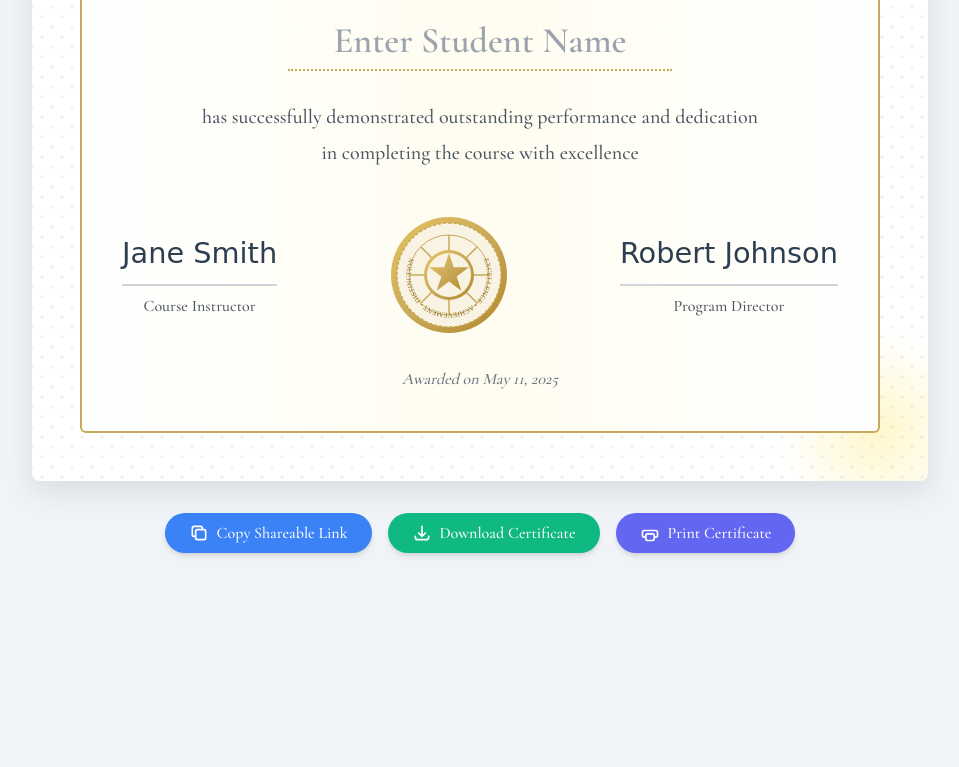
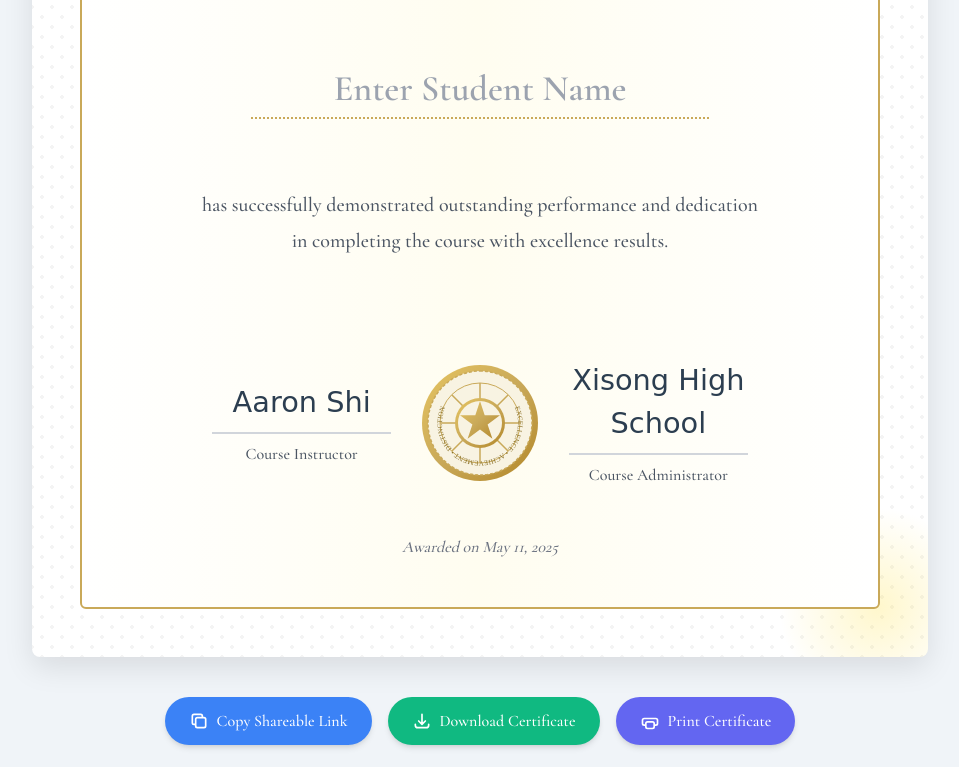
Before and after one commit to aaronshi1129/cert-to-mom, a plain HTML site: page index.html in a window 1280 px wide. Shown: the part 225-992 px from the top of the page, without its empty margins (160-1119 px from the left). Before the commit the page ends 810 px from the top, so only its background shows below. Drawn offline with nearby package versions, Linux system fonts and the light colour scheme.

Commit message:
Update index.html

```diff
--- a/index.html
+++ b/index.html
@@ -24,6 +24,9 @@
             box-shadow: 0 10px 30px rgba(0, 0, 0, 0.1);
             position: relative;
             overflow: hidden;
+            display: flex;
+            justify-content: center;
+            align-items: center;
         }
         .certificate::before {
             content: '';
@@ -51,6 +54,10 @@
         .certificate-border {
             border: 2px solid #c9a959;
             background: linear-gradient(to right, #fff, #fffdf0, #fff);
+            width: 100%;
+            display: flex;
+            flex-direction: column;
+            align-items: center;
         }
         .seal {
             width: 120px;
@@ -100,33 +107,33 @@
 <body class="min-h-screen flex flex-col items-center justify-center p-4 md:p-8">
     <div class="max-w-4xl w-full">
         <div id="certificate-container" class="certificate p-8 md:p-12 rounded-lg">
-            <div class="certificate-border p-6 md:p-10 rounded-md relative z-10">
-                <div class="text-center mb-6">
-                    <h1 class="certificate-title text-3xl md:text-5xl text-[#2c3e50] mb-2">Certificate of Achievement</h1>
+            <div class="certificate-border p-8 md:p-12 rounded-md relative z-10">
+                <div class="text-center mb-8">
+                    <h1 class="certificate-title text-3xl md:text-5xl text-[#2c3e50] mb-4">Certificate of Achievement</h1>
                     <p class="text-lg md:text-xl text-gray-600">This is to certify that</p>
                 </div>
 
-                <div class="text-center my-8">
-                    <div class="relative inline-block">
-                        <input type="text" id="studentName" class="text-2xl md:text-4xl text-center font-semibold text-[#2c3e50] border-b-2 border-[#c9a959] px-4 py-2 bg-transparent w-full md:w-96" placeholder="Enter Student Name" autocomplete="off">
+                <div class="text-center my-8 mx-auto max-w-lg">
+                    <div class="relative w-full">
+                        <input type="text" id="studentName" class="text-2xl md:text-4xl text-center font-semibold text-[#2c3e50] border-b-2 border-[#c9a959] px-4 py-2 bg-transparent w-full" placeholder="Enter Student Name" autocomplete="off">
                     </div>
                 </div>
 
-                <div class="text-center my-8">
+                <div class="text-center my-10 mx-auto max-w-2xl">
                     <p class="text-lg md:text-xl text-gray-600">has successfully demonstrated outstanding performance and dedication</p>
-                    <p class="text-lg md:text-xl text-gray-600 mt-2">in completing the course with excellence</p>
+                    <p class="text-lg md:text-xl text-gray-600 mt-2">in completing the course with excellence results.</p>
                 </div>
 
-                <div class="flex flex-col md:flex-row justify-between items-center mt-12">
-                    <div class="mb-6 md:mb-0">
-                        <div class="text-center">
-                            <p class="signature">Jane Smith</p>
-                            <div class="w-full h-0.5 bg-gray-300 my-2"></div>
+                <div class="flex flex-col md:flex-row justify-between items-center mt-16 max-w-3xl mx-auto">
+                    <div class="mb-6 md:mb-0 md:w-1/3 text-center">
+                        <div class="flex flex-col items-center">
+                            <p class="signature">Aaron Shi</p>
+                            <div class="w-full max-w-xs h-0.5 bg-gray-300 my-2"></div>
                             <p class="text-gray-600">Course Instructor</p>
                         </div>
                     </div>
 
-                    <div class="seal">
+                    <div class="seal mb-6 md:mb-0 md:w-1/3 flex justify-center">
                         <svg viewBox="0 0 120 120" xmlns="http://www.w3.org/2000/svg">
                             <!-- Outer circle with gradient -->
                             <circle cx="60" cy="60" r="58" fill="url(#goldGradient)" />
@@ -191,37 +198,37 @@
                         </svg>
                     </div>
 
-                    <div class="mb-6 md:mb-0">
-                        <div class="text-center">
-                            <p class="signature">Robert Johnson</p>
-                            <div class="w-full h-0.5 bg-gray-300 my-2"></div>
-                            <p class="text-gray-600">Program Director</p>
+                    <div class="mb-6 md:mb-0 md:w-1/3 text-center">
+                        <div class="flex flex-col items-center">
+                            <p class="signature">Xisong High School</p>
+                            <div class="w-full max-w-xs h-0.5 bg-gray-300 my-2"></div>
+                            <p class="text-gray-600">Course Administrator</p>
                         </div>
                     </div>
                 </div>
 
-                <div class="text-center mt-8">
+                <div class="text-center mt-12">
                     <p class="text-gray-500 italic">Awarded on <span id="currentDate"></span></p>
                 </div>
             </div>
         </div>
 
-        <div class="mt-8 flex flex-col md:flex-row justify-center items-center gap-4 no-print">
-            <button id="copyLinkBtn" class="btn bg-[#3b82f6] hover:bg-[#2563eb] text-white font-medium py-2 px-6 rounded-full flex items-center gap-2 shadow-md">
+        <div class="mt-10 flex flex-col md:flex-row justify-center items-center gap-4 no-print">
+            <button id="copyLinkBtn" class="btn bg-[#3b82f6] hover:bg-[#2563eb] text-white font-medium py-3 px-6 rounded-full flex items-center gap-2 shadow-md">
                 <svg xmlns="http://www.w3.org/2000/svg" class="h-5 w-5" fill="none" viewBox="0 0 24 24" stroke="currentColor">
                     <path stroke-linecap="round" stroke-linejoin="round" stroke-width="2" d="M8 16H6a2 2 0 01-2-2V6a2 2 0 012-2h8a2 2 0 012 2v2m-6 12h8a2 2 0 002-2v-8a2 2 0 00-2-2h-8a2 2 0 00-2 2v8a2 2 0 002 2z" />
                 </svg>
                 Copy Shareable Link
             </button>
 
-            <button id="downloadBtn" class="btn bg-[#10b981] hover:bg-[#059669] text-white font-medium py-2 px-6 rounded-full flex items-center gap-2 shadow-md">
+            <button id="downloadBtn" class="btn bg-[#10b981] hover:bg-[#059669] text-white font-medium py-3 px-6 rounded-full flex items-center gap-2 shadow-md">
                 <svg xmlns="http://www.w3.org/2000/svg" class="h-5 w-5" fill="none" viewBox="0 0 24 24" stroke="currentColor">
                     <path stroke-linecap="round" stroke-linejoin="round" stroke-width="2" d="M4 16v1a3 3 0 003 3h10a3 3 0 003-3v-1m-4-4l-4 4m0 0l-4-4m4 4V4" />
                 </svg>
                 Download Certificate
             </button>
 
-            <button id="printBtn" class="btn bg-[#6366f1] hover:bg-[#4f46e5] text-white font-medium py-2 px-6 rounded-full flex items-center gap-2 shadow-md">
+            <button id="printBtn" class="btn bg-[#6366f1] hover:bg-[#4f46e5] text-white font-medium py-3 px-6 rounded-full flex items-center gap-2 shadow-md">
                 <svg xmlns="http://www.w3.org/2000/svg" class="h-5 w-5" fill="none" viewBox="0 0 24 24" stroke="currentColor">
                     <path stroke-linecap="round" stroke-linejoin="round" stroke-width="2" d="M17 17h2a2 2 0 002-2v-4a2 2 0 00-2-2H5a2 2 0 00-2 2v4a2 2 0 002 2h2m2 4h6a2 2 0 002-2v-4a2 2 0 00-2-2H9a2 2 0 00-2 2v4a2 2 0 002 2z" />
                 </svg>
```
